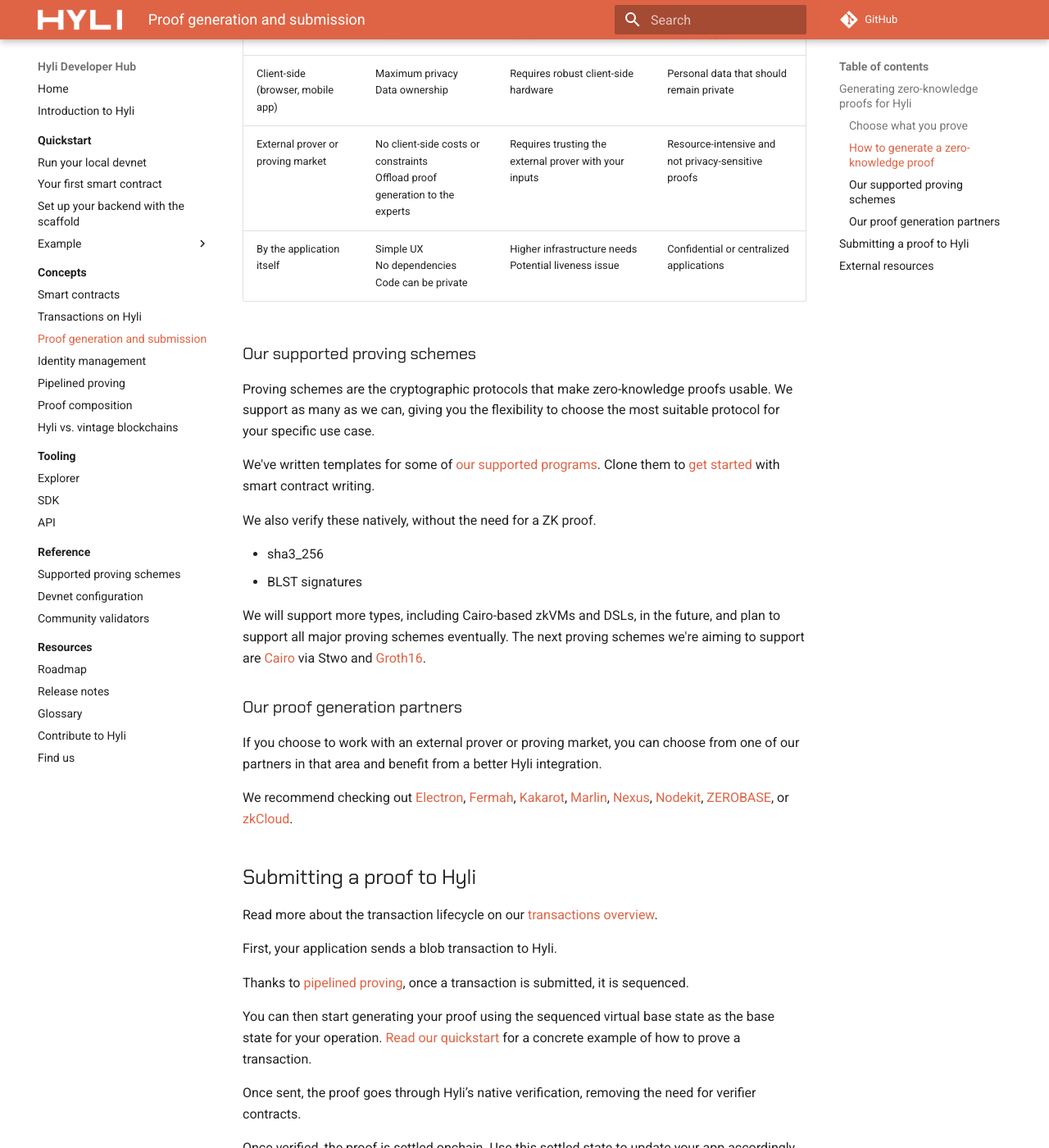
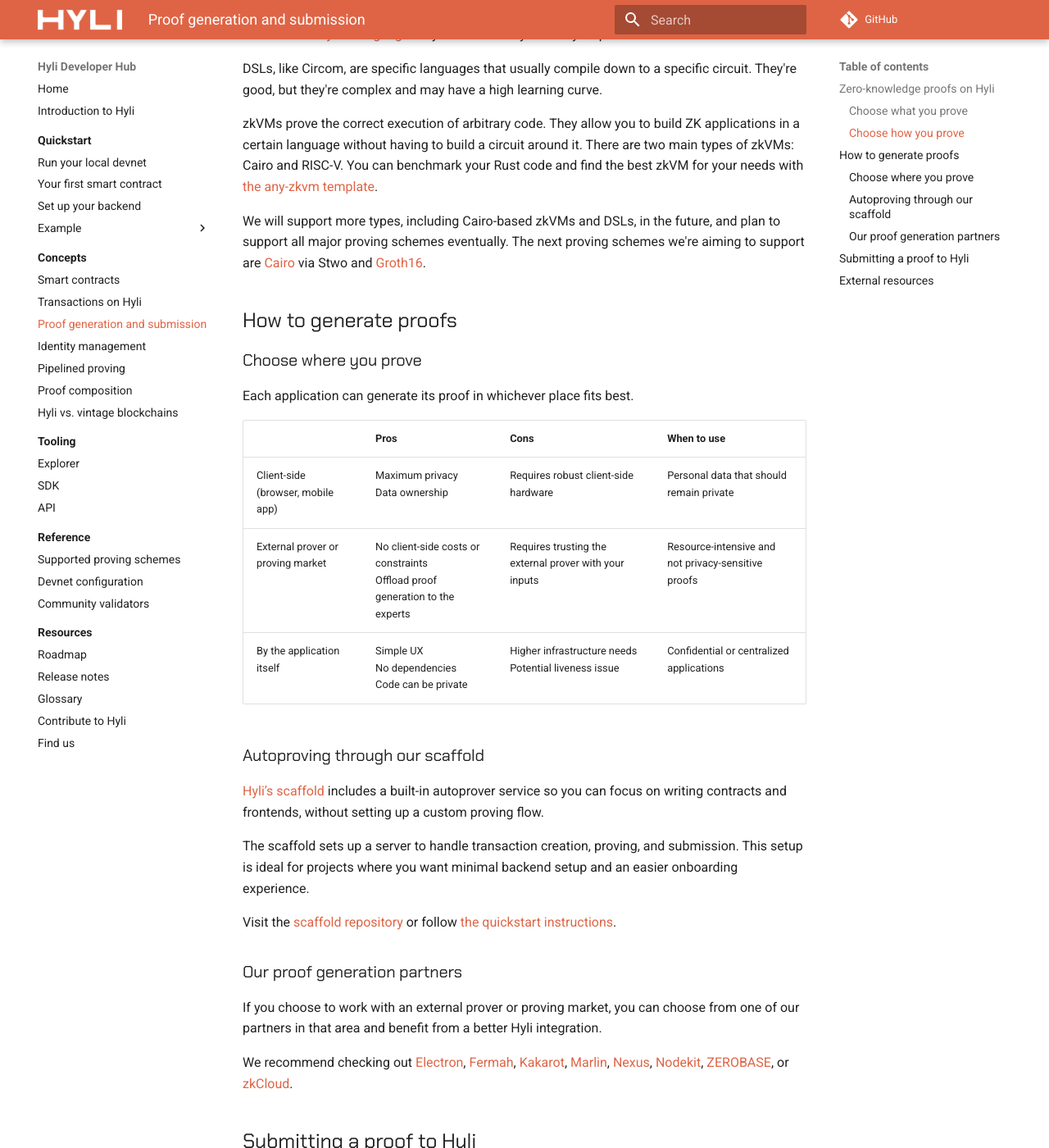
Before and after one commit to Hyle-org/devhub-hyle, an MkDocs documentation site: the page built from docs/concepts/proof-generation.md, in a window 1280 px wide and 1400 px high, scrolled down 997 px. Shown: the whole window at 82% size. Built offline with MkDocs 1.6.1 and Material for MkDocs 9.7.7, drawn with Linux system fonts in a browser that asks for light colours; plug-ins that fetch from the network failed and are left out; comment, search, counter and statistics services are not loaded; some of the changed text lies outside the part shown.

Commit message:
✨ add scaffold to concept page

```diff
--- a/docs/concepts/proof-generation.md
+++ b/docs/concepts/proof-generation.md
@@ -6,7 +6,7 @@
 
 If you're a complete beginner with zero-knowledge proofs, [our no-code introduction](https://blog.hyli.org/a-simple-introduction-to-zero-knowledge-proofs-zkp/) might help.
 
-## Generating zero-knowledge proofs for Hyli
+## Zero-knowledge proofs on Hyli
 
 ### Choose what you prove
 
@@ -14,23 +14,7 @@
 
 Each app developer also defines what the **public and private inputs** of their app will be: what information should remain private and what should go onchain?
 
-### How to generate a zero-knowledge proof
-
-There are [many ZK languages](https://github.com/microbecode/zk-languages). Hyli aims to verify as many as possible.
-
-DSLs, like Circom, are specific languages that usually compile down to a specific circuit. They're good, but they're complex and may have a high learning curve.
-
-zkVMs prove the correct execution of arbitrary code. They allow you to build ZK applications in a certain language without having to build a circuit around it. There are two main types of zkVMs: Cairo and RISC-V. You can benchmark your Rust code and find the best zkVM for your needs with [the any-zkvm template](https://github.com/MatteoMer/any-zkvm).
-
-Each application can generate its proof in whichever place fits best.
-
-|                                   | Pros                                                                           | Cons                                                    | When to use                                         |
-|-----------------------------------|--------------------------------------------------------------------------------|---------------------------------------------------------|-----------------------------------------------------|
-| Client-side (browser, mobile app) | Maximum privacy<br>Data ownership                                              | Requires robust client-side hardware                    | Personal data that should remain private            |
-| External prover or proving market | No client-side costs or constraints<br>Offload proof generation to the experts | Requires trusting the external prover with your inputs  | Resource-intensive and not privacy-sensitive proofs |
-| By the application itself         | Simple UX<br>No dependencies<br>Code can be private                            | Higher infrastructure needs<br>Potential liveness issue | Confidential or centralized applications            |
-
-### Our supported proving schemes
+### Choose how you prove
 
 Proving schemes are the cryptographic protocols that make zero-knowledge proofs usable. We support as many as we can, giving you the flexibility to choose the most suitable protocol for your specific use case.
 
@@ -41,7 +25,33 @@
 - sha3_256
 - BLST signatures
 
+There are [many ZK languages](https://github.com/microbecode/zk-languages). Hyli aims to verify as many as possible.
+
+DSLs, like Circom, are specific languages that usually compile down to a specific circuit. They're good, but they're complex and may have a high learning curve.
+
+zkVMs prove the correct execution of arbitrary code. They allow you to build ZK applications in a certain language without having to build a circuit around it. There are two main types of zkVMs: Cairo and RISC-V. You can benchmark your Rust code and find the best zkVM for your needs with [the any-zkvm template](https://github.com/MatteoMer/any-zkvm).
+
 We will support more types, including Cairo-based zkVMs and DSLs, in the future, and plan to support all major proving schemes eventually. The next proving schemes we're aiming to support are [Cairo](https://www.cairo-lang.org/docs/) via Stwo and [Groth16](https://github.com/arkworks-rs/groth16).
+
+## How to generate proofs
+
+### Choose where you prove
+
+Each application can generate its proof in whichever place fits best.
+
+|                                   | Pros                                                                           | Cons                                                    | When to use                                         |
+|-----------------------------------|--------------------------------------------------------------------------------|---------------------------------------------------------|-----------------------------------------------------|
+| Client-side (browser, mobile app) | Maximum privacy<br>Data ownership                                              | Requires robust client-side hardware                    | Personal data that should remain private            |
+| External prover or proving market | No client-side costs or constraints<br>Offload proof generation to the experts | Requires trusting the external prover with your inputs  | Resource-intensive and not privacy-sensitive proofs |
+| By the application itself         | Simple UX<br>No dependencies<br>Code can be private                            | Higher infrastructure needs<br>Potential liveness issue | Confidential or centralized applications            |
+
+### Autoproving through our scaffold
+
+[Hyli’s scaffold](https://github.com/hyli-org/app-scaffold) includes a built-in autoprover service so you can focus on writing contracts and frontends, without setting up a custom proving flow.
+
+The scaffold sets up a server to handle transaction creation, proving, and submission. This setup is ideal for projects where you want minimal backend setup and an easier onboarding experience.
+
+Visit the [scaffold repository](https://github.com/hyli-org/app-scaffold) or follow [the quickstart instructions](../quickstart/scaffold.md).
 
 ### Our proof generation partners
 
--- a/docs/quickstart/scaffold.md
+++ b/docs/quickstart/scaffold.md
@@ -1,4 +1,4 @@
-# Set up your backend with the scaffold
+# Set up your backend
 
 Use the [Hyli scaffold repository](https://github.com/hyli-org/app-scaffold) to set up your backend service. It comes with a built-in autoprover and server implementation, so you can focus on your contracts and frontend.
 
```
